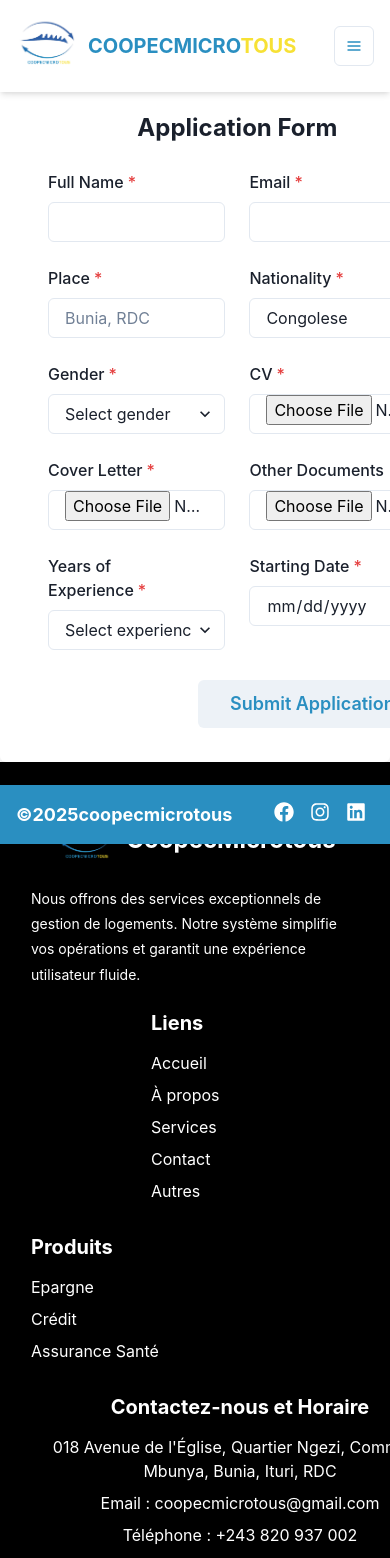
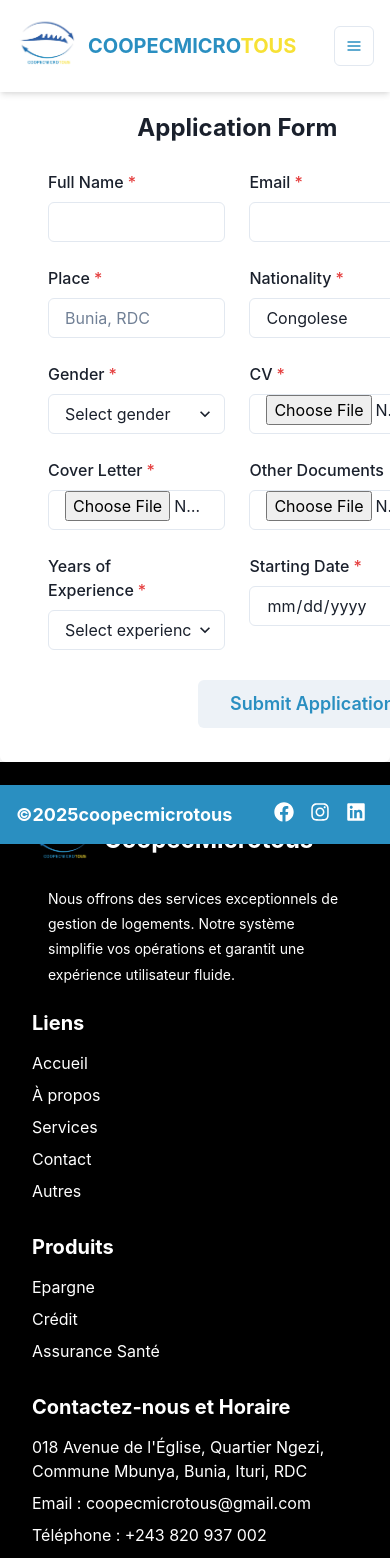
Before and after one commit to Zawadirugenyi/NadineKarungi, a React (Create React App) app: page /application in a window 390 px wide. Shown: the top 1558 px of the page. Built offline with nearby package versions, Linux system fonts and the light colour scheme.

Commit message:
fixing responsiveness

```diff
--- a/src/Components/footer1.jsx
+++ b/src/Components/footer1.jsx
@@ -8,36 +8,35 @@ const Footer1 = () => {
       bg="black"
       color="white"
       py={12}
-      px={15}
+      px={{ base: 4, md: 15 }}
       justifyContent="space-between"
       flexWrap="wrap"
     >
       {/* Logo and Description */}
       <Box
         flex="1"
-        minW="350px"
+        minW={{ base: "100%", md: "350px" }}
         mb={6}
-        textAlign="center"
+        textAlign="left"  // Ensuring text aligns to the left
         px={{ base: 4, md: 8 }}
       >
         <Heading as="h3" size="lg" mb={4}>
-          <Flex align="center" justify="center">
+          <Flex align="center" justify="left">
             <Image src={logo} alt="Logo de la société" boxSize="60px" mr={3} />
             CoopecMicrotous
           </Flex>
         </Heading>
-        <Text fontSize={{ base: 'sm', md: 'md' }} lineHeight="1.8" align="left">
+        <Text fontSize={{ base: 'sm', md: 'md' }} lineHeight="1.8" align="left" px={{ base: 4, md: 8 }}>
           Nous offrons des services exceptionnels de gestion de logements. Notre système simplifie vos opérations et garantit une expérience utilisateur fluide.
         </Text>
       </Box>
 
       {/* Links */}
       <Box
-        marginLeft="120px"
         flex="1"
-        minW="250px"
+        minW={{ base: "100%", md: "250px" }}
         mb={6}
-        textAlign="left"
+        textAlign="left"  // Ensuring text aligns to the left
         px={{ base: 4, md: 8 }}
       >
         <Heading as="h4" size="md" mb={4}>
@@ -49,16 +48,15 @@ const Footer1 = () => {
           <Link href="#" mb={2}>Services</Link>
           <Link href="#" mb={2}>Contact</Link>
           <Link href="#" mb={2}>Autres</Link>
-
         </Flex>
       </Box>
 
       {/* Products */}
       <Box
         flex="1"
-        minW="200px"
+        minW={{ base: "100%", md: "200px" }}
         mb={6}
-        textAlign="left"
+        textAlign="left"  // Ensuring text aligns to the left
         px={{ base: 4, md: 8 }}
       >
         <Heading as="h4" size="md" mb={4}>
@@ -74,9 +72,9 @@ const Footer1 = () => {
       {/* Contact and Timetable */}
       <Box
         flex="1"
-        minW="450px"
+        minW={{ base: "100%", md: "450px" }}
         mb={6}
-        textAlign={{ base: "center", md: "left" }}
+        textAlign="left"  // Ensuring text aligns to the left on smaller screens
         px={{ base: 4, md: 8 }}
       >
         <Heading as="h4" size="md" mb={4}>
--- a/src/Components/navbar.jsx
+++ b/src/Components/navbar.jsx
@@ -82,6 +82,7 @@ function Navbar() {
         </Menu>
       </Box>
 
+      {/* Desktop Menu for additional options */}
       <Box display={{ base: 'none', md: 'block' }}>
         <Menu>
           <MenuButton
@@ -129,6 +130,9 @@ function Navbar() {
             {[
               { name: 'Home', path: '/home' },
               { name: 'About Us', path: '/about_us' },
+              { name: 'Services', path: '/services' },
+              { name: 'Epargne', path: '/epargne' },
+              { name: 'Crédit', path: '/credit' },
               { name: 'Contact Us', path: '/contact_us' },
               { name: 'Job/Internship', path: '/jobs' },
               { name: 'Activities', path: '/activities' },
@@ -148,9 +152,6 @@ function Navbar() {
                 {item.name}
               </MenuItem>
             ))}
-
-            <MenuItem as={Link} to="/epargne">Épargne</MenuItem>
-            <MenuItem as={Link} to="/credit">Crédit</MenuItem>
           </MenuList>
         </Menu>
       </Box>
--- a/src/pages/home.jsx
+++ b/src/pages/home.jsx
@@ -894,7 +894,7 @@ const HomePage = () => {
 
                  <Button
 
-        marginLeft="150px"
+
         color="#2a8fc1"
         size="lg"
         _hover={{ bg: 'yellow.200' }}
```
